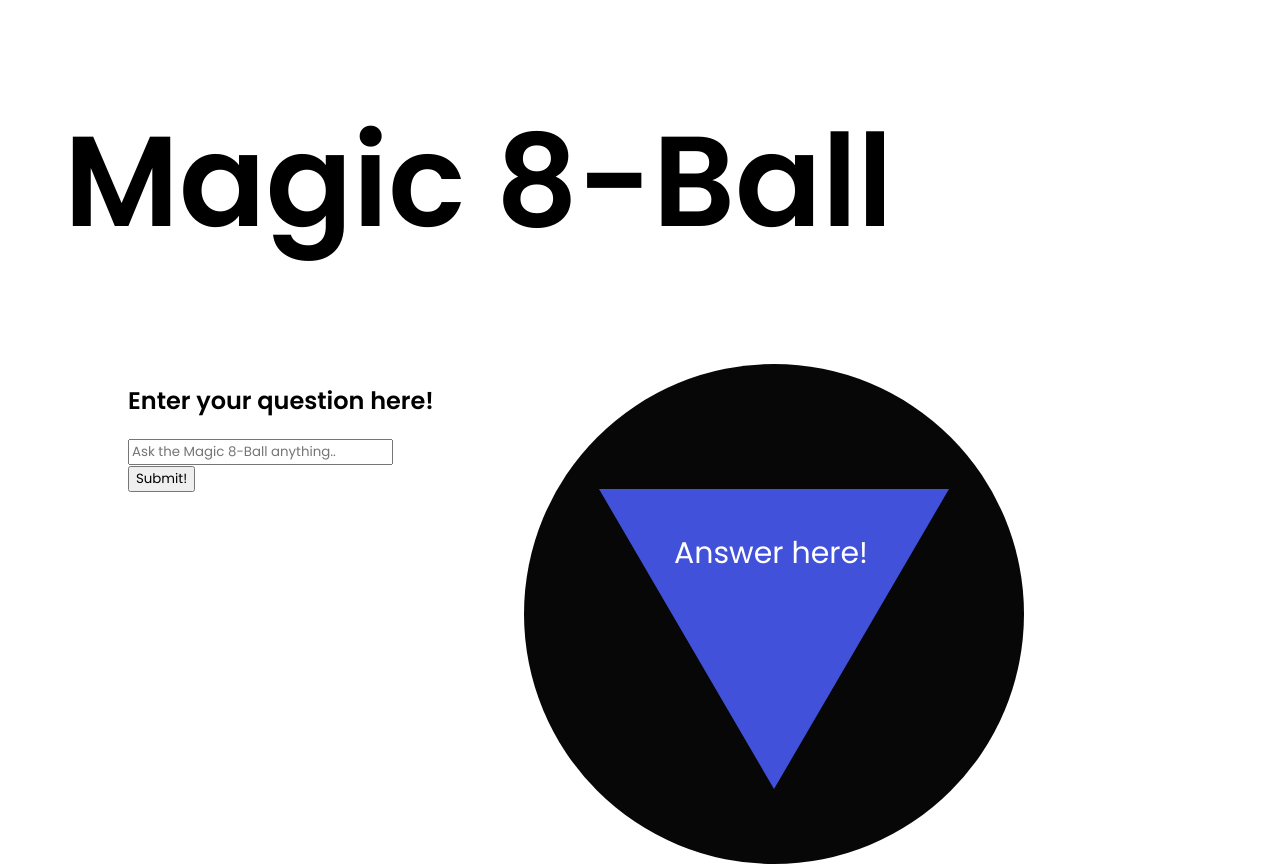
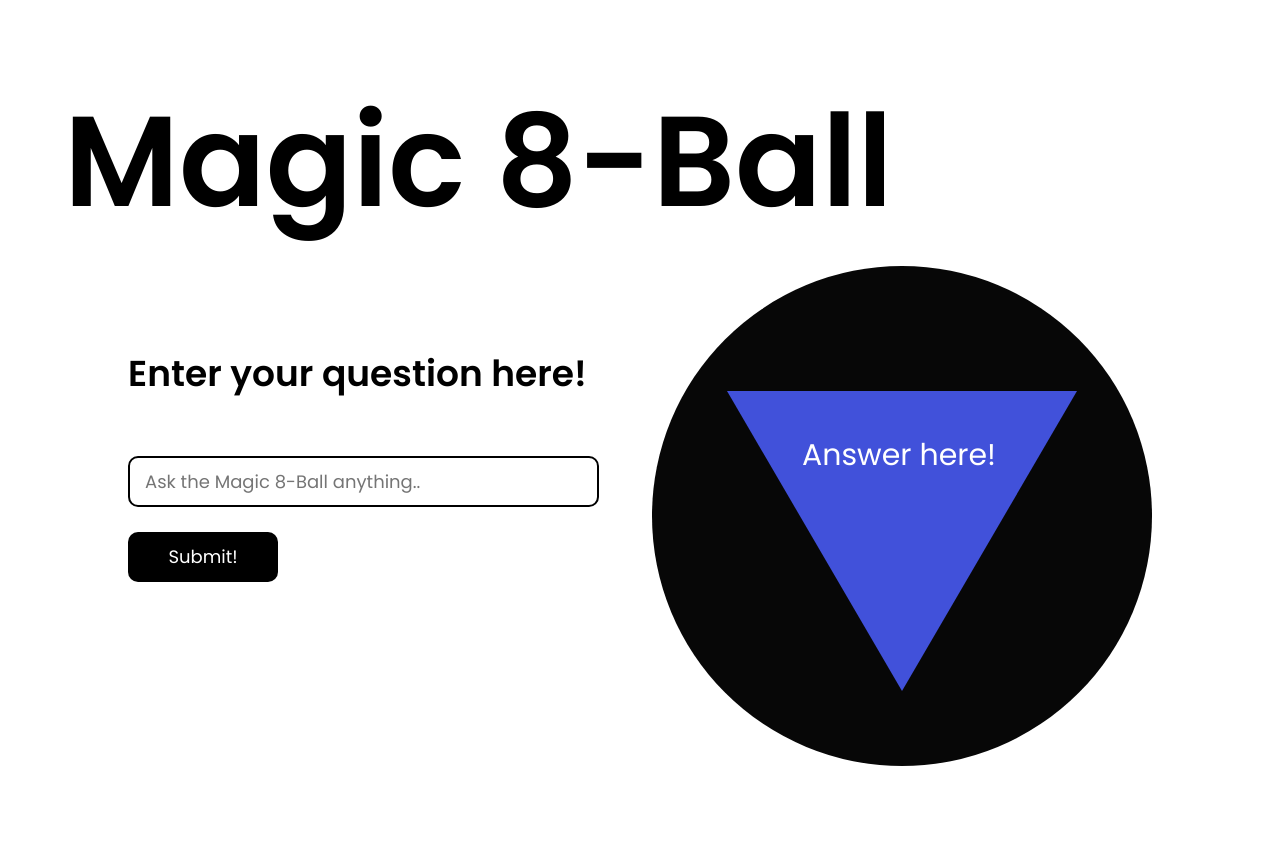
Before and after one commit to SchoolOfCode/bc13_w11d5_hackathon-front-end-room-1-adie-damian-ben, a React (Create React App) app in the folder magic8ball/: page / in a window 1280 px wide. After the commit the page ends 800 px from the top, so only its background shows below. Built offline with nearby package versions, Linux system fonts and the light colour scheme.

Commit message:
more styling

```diff
--- a/magic8ball/src/App.css
+++ b/magic8ball/src/App.css
@@ -1,8 +1,8 @@
 @import url('https://fonts.googleapis.com/css2?family=Poppins:wght@100;200;300;400;500;600&display=swap');
 
 :root {
-  margin: 0;
-  padding: 0;
+  /* margin: 0; */
+  /* padding: 0; */
   font-family: 'Poppins', sans-serif;
 }
 
@@ -27,5 +27,5 @@ div.App > div.app-body {
   flex-flow: row wrap;
   /* gap: 12vw; */
   justify-content: space-between;
-  margin: 0 20vw 0 10vw;
+  margin: 0 10vw 0 10vw;
 }
--- a/magic8ball/src/components/Header/header.css
+++ b/magic8ball/src/components/Header/header.css
@@ -1,3 +1,5 @@
 .HeaderContainer {
     font-size: 64px;
+    height: 200px;
+    margin-top: -20px;
 }
--- a/magic8ball/src/components/InputSection/index.js
+++ b/magic8ball/src/components/InputSection/index.js
@@ -1,4 +1,5 @@
 import React from "react";
+import './inputsection.css';
 
 function InputSection() {
     return (
--- /dev/null
+++ b/magic8ball/src/components/InputSection/inputsection.css
@@ -0,0 +1,55 @@
+.input-section-container {
+    display: flex;
+    flex-flow: column wrap;
+    margin-top: 50px;
+    gap: 25px;
+}
+
+.input-section-header {
+    font-size: 24px;
+}
+
+.input-section-input input {
+    border: 2px solid #000000;
+    width: 450px;
+    height: 45px;
+    padding-left: 15px;
+    font-size: 18px;
+    border-radius: 10px;
+    transition: 0.5s;
+    color: #000000;
+}
+
+.input-section-input input:hover {
+    border: 2px solid #4151DA;
+    font-size: 18px;
+    border-radius: 10px;
+    transition: 0.5s;
+    color: #4151DA;
+}
+
+.input-section-input input:focus {
+    border: 2px solid #4151DA;
+    font-size: 18px;
+    border-radius: 10px;
+    transition: 0.5s;
+    color: #4151DA;
+}
+
+.input-section-submit button {
+    border: none;
+    background-color: #000000;
+    color: #fff;
+    width: 150px;
+    height: 50px;
+    font-size: 18px;
+    border-radius: 10px;
+    transition: 0.5s;
+}
+
+.input-section-submit button:hover {
+    border: 2px solid #4151DA;
+    color: #4151DA;
+    background-color: #00000000;
+    transition: 0.5s;
+}
```
